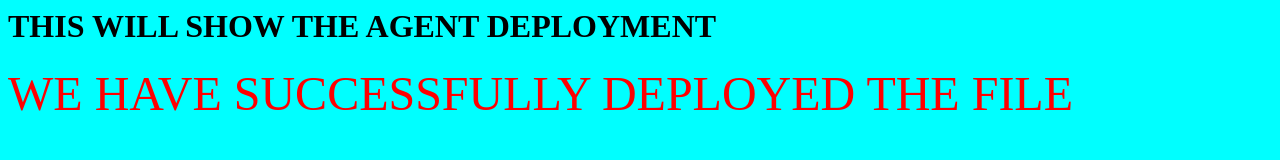
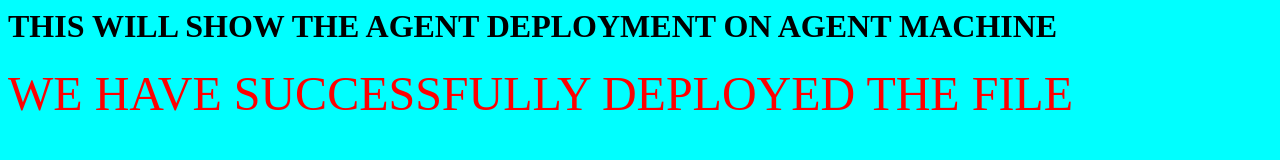
Before and after one commit to netlitrain/agentdocker, a plain HTML site: page index.html in a window 1280 px wide. Drawn offline with Linux system fonts and the light colour scheme.

Commit message:
Update2 index.html

```diff
--- a/index.html
+++ b/index.html
@@ -3,7 +3,7 @@
 <title> AGENT DEPLOYMENT</title>
 </head>
 <body bgcolor="cyan">
-<h1>THIS WILL SHOW THE AGENT DEPLOYMENT</h1>
+<h1>THIS WILL SHOW THE AGENT DEPLOYMENT ON AGENT MACHINE</h1>
 
 <font size="7" color="red">WE HAVE SUCCESSFULLY DEPLOYED THE FILE</font>
 
```
